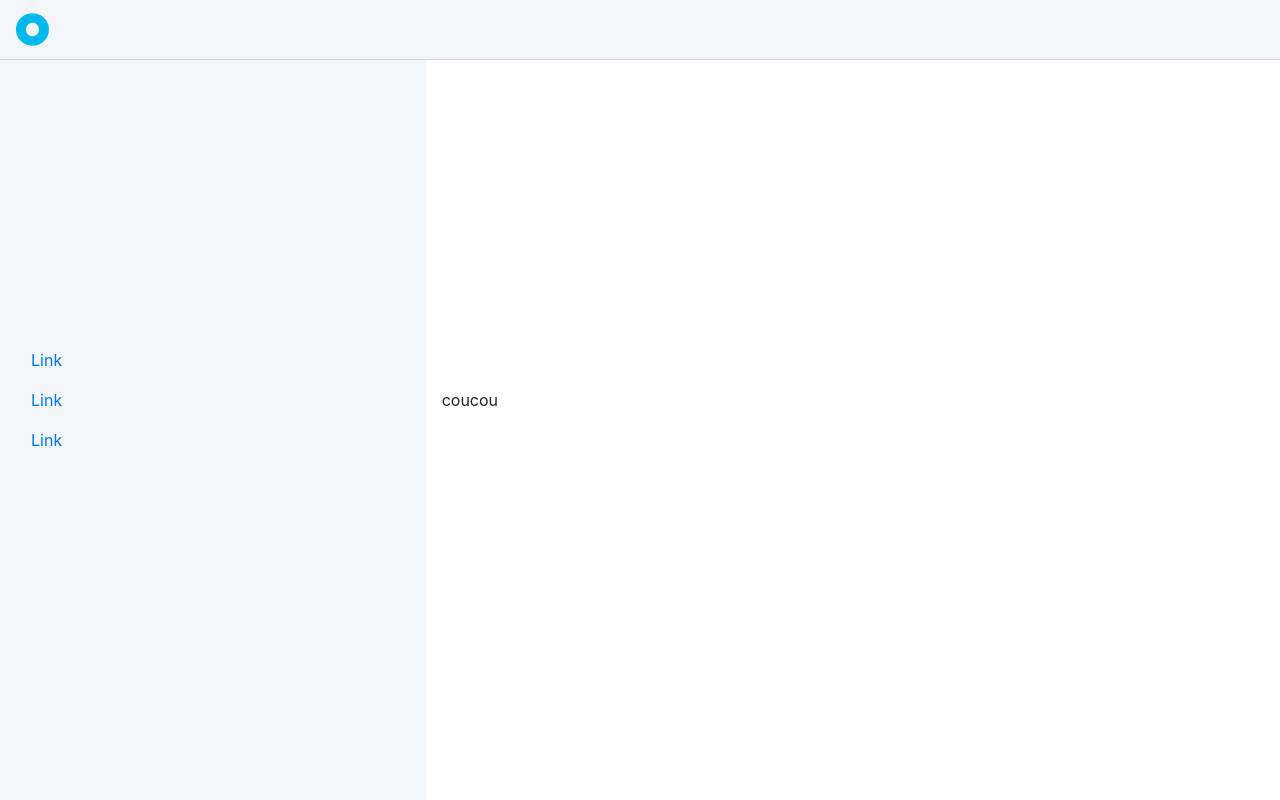
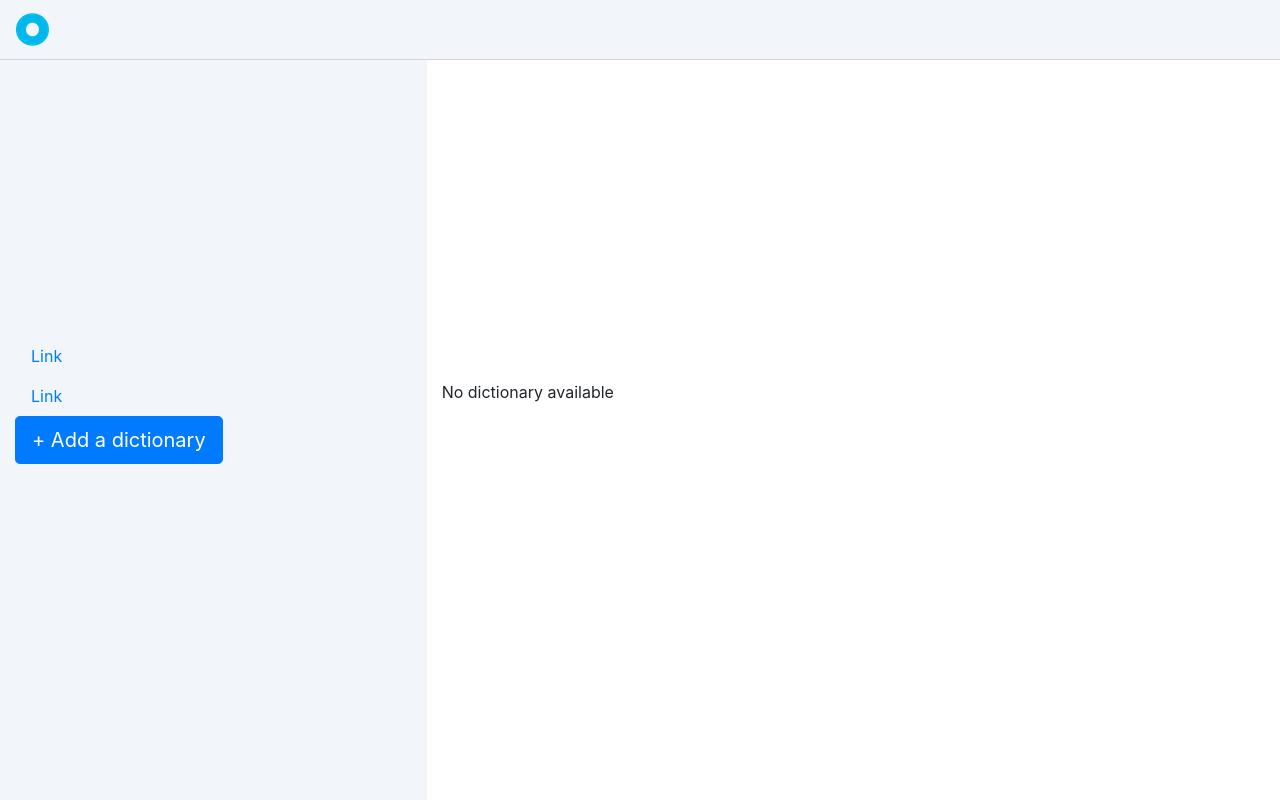
Before and after one commit to samReact/dictionary-management-app, a React (Create React App) app: page / in a window 1280 px wide. Built offline with nearby package versions, Linux system fonts and the light colour scheme.

Commit message:
Add dictionary component

```diff
--- /dev/null
+++ b/src/components/Dictionary.component.js
@@ -0,0 +1,23 @@
+import React from 'react';
+import { Table } from 'reactstrap';
+
+const Dictionary = () => {
+  return (
+    <Table bordered style={{ textAlign: 'center' }}>
+      <thead>
+        <tr>
+          <th>Domain</th>
+          <th>Range</th>
+        </tr>
+      </thead>
+      <tbody>
+        <tr>
+          <td>stonegrey</td>
+          <td>grey</td>
+        </tr>
+      </tbody>
+    </Table>
+  );
+};
+
+export default Dictionary;
--- a/src/components/Home.component.js
+++ b/src/components/Home.component.js
@@ -1,4 +1,5 @@
 import React from 'react';
+import { useSelector } from 'react-redux';
 import {
   Navbar,
   NavbarBrand,
@@ -8,11 +9,14 @@ import {
   Nav,
   NavItem,
   NavLink,
+  Button,
 } from 'reactstrap';
 
 import Logo from '../assets/logo.png';
+import Dictionary from './Dictionary.component';
 
 const Home = () => {
+  const dictionaries = useSelector(state => state.dictionaryReducer.dictionaries);
   return (
     <div>
       <Navbar
@@ -30,6 +34,7 @@ const Home = () => {
             sm="4"
             style={{
               height: '100vh',
+              width: '100%',
               display: 'flex',
               alignItems: 'center',
             }}
@@ -41,11 +46,12 @@ const Home = () => {
               <NavItem>
                 <NavLink href="#">Link</NavLink>
               </NavItem>
-              <NavItem>
-                <NavLink href="#">Link</NavLink>
-              </NavItem>
+              <Button color="primary" size="lg" block>
+                + Add a dictionary
+              </Button>
             </Nav>
           </Col>
+
           <Col
             xs="12"
             sm="8"
@@ -56,7 +62,11 @@ const Home = () => {
               alignItems: 'center',
             }}
           >
-            coucou
+            {dictionaries.lenght ? (
+              dictionaries.map(dictionary => <Dictionary />)
+            ) : (
+              <p>No dictionary available</p>
+            )}
           </Col>
         </Row>
       </Container>
--- a/src/reducers/dictionary.reducer.js
+++ b/src/reducers/dictionary.reducer.js
@@ -2,6 +2,7 @@ import { SHOW_ALL } from '../actions/types/dictionary.action.type';
 
 const initialState = {
   test: 'Good !',
+  dictionaries: [],
 };
 
 const dictionaryReducer = (state = initialState, { type, payload }) => {
```
